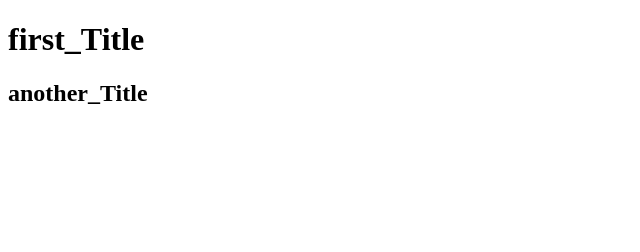
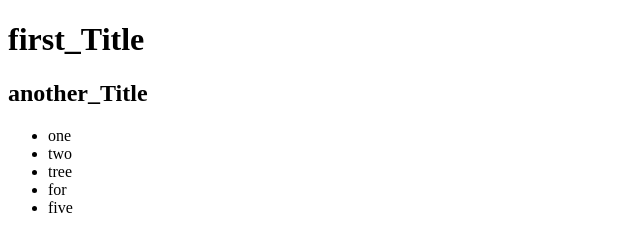
Before and after one commit to mechhidanfaouzia93-jpg/fir, a plain HTML site: page index.html in a window 1280 px wide. Shown: the whole page, without its empty margins (0-640 px from the left). Drawn offline with Linux system fonts and the light colour scheme.

Commit message:
change de contenu

```diff
--- a/index.html
+++ b/index.html
@@ -3,10 +3,18 @@
 <head>
     <meta charset="UTF-8">
     <meta name="viewport" content="width=device-width, initial-scale=1.0">
-    <title>Document</title>
+    <title>page web github</title>
 </head>
 <body>
     <h1>first_Title</h1>
     <h2>another_Title</h2>
+    <ul>
+        <li>one</li>
+        <li>two</li>
+        <li>tree</li>
+        <li>for</li>
+        <li>five</li>
+
+    </ul>
 </body>
 </html>
```
